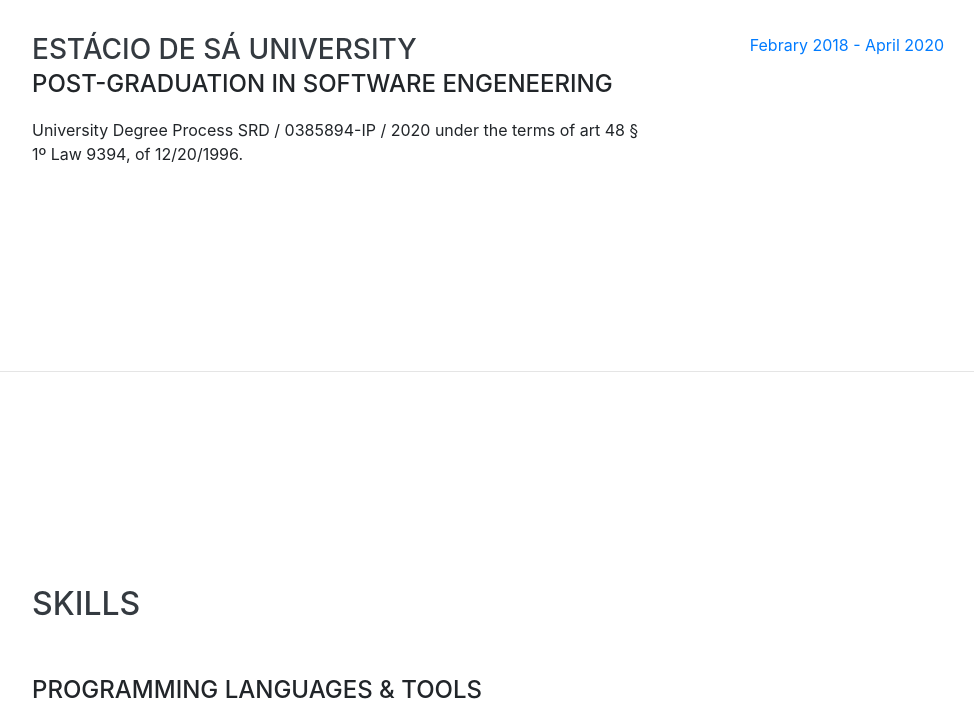
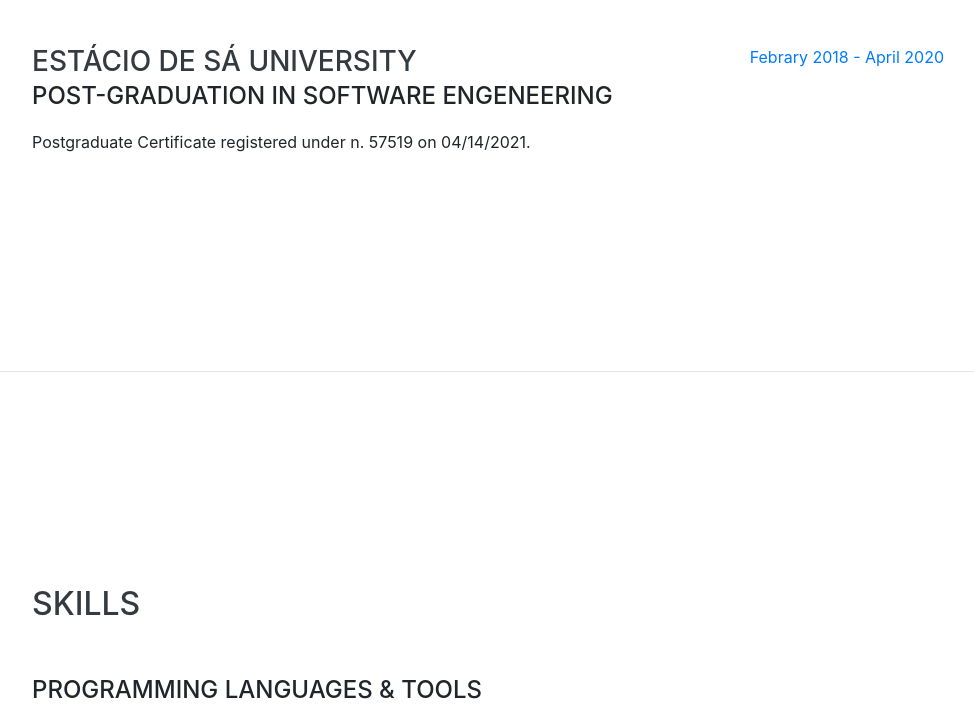
Before and after one commit to marciorbarcellos/resume, a website with bundled scripts: page index.html in a window 1280 px wide. Shown: the part 4085-4798 px from the top of the page, without its empty margins (288-1262 px from the left). Built offline with nearby package versions, Linux system fonts and the light colour scheme; a web font is replaced by a local one.

Commit message:
Update index.html

```diff
--- a/index.html
+++ b/index.html
@@ -230,7 +230,7 @@
           <div class="resume-content">
             <h3 class="mb-0">Estácio de Sá University</h3>
             <div class="subheading mb-3">Post-Graduation in Software Engeneering</div>
-            <p>University Degree Process SRD / 0385894-IP / 2020 under the terms of art 48 § 1º Law 9394, of 12/20/1996.</p>
+            <p>Postgraduate Certificate registered under n. 57519 on 04/14/2021.</p>
           </div>
           <div class="resume-date text-md-right">
             <span class="text-primary">Febrary 2018 - April 2020</span>
```
